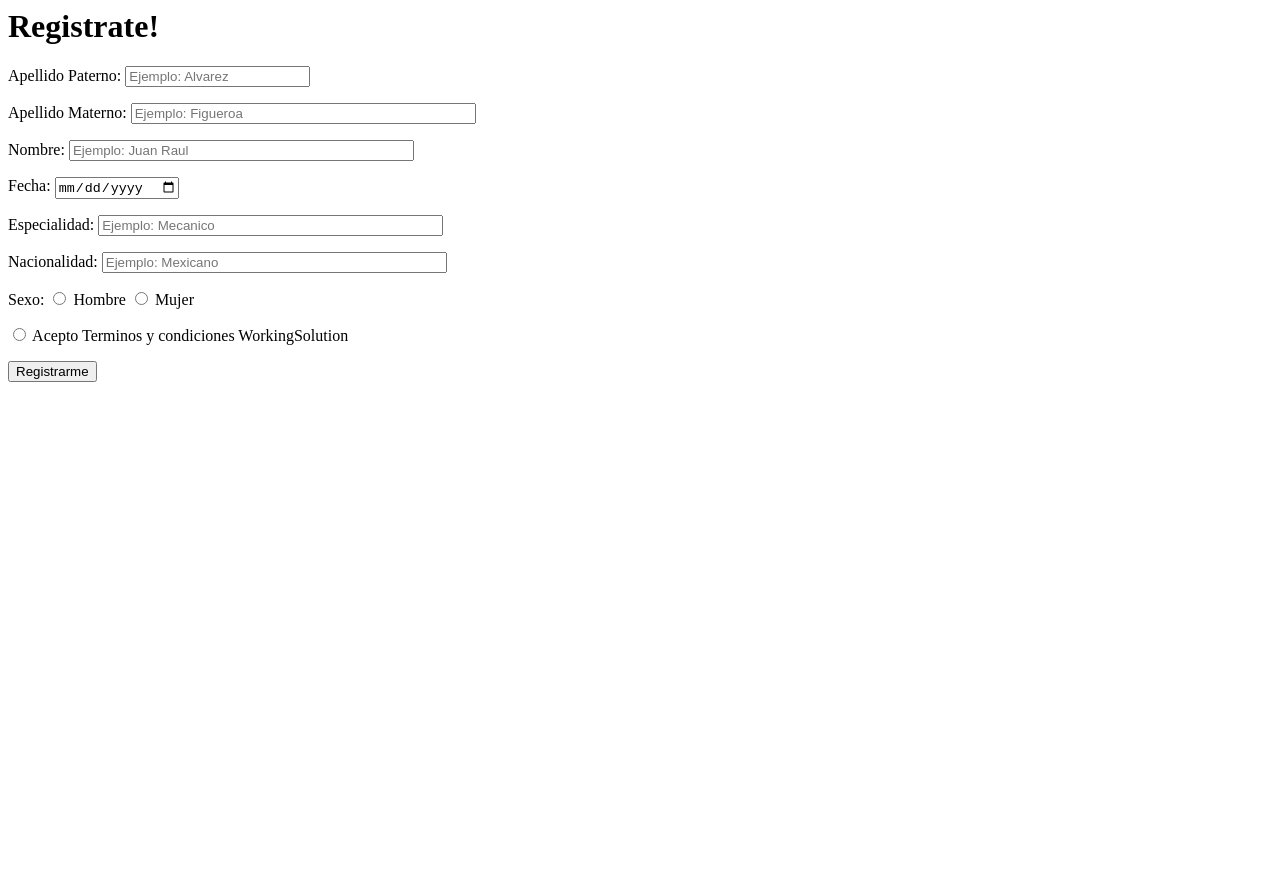
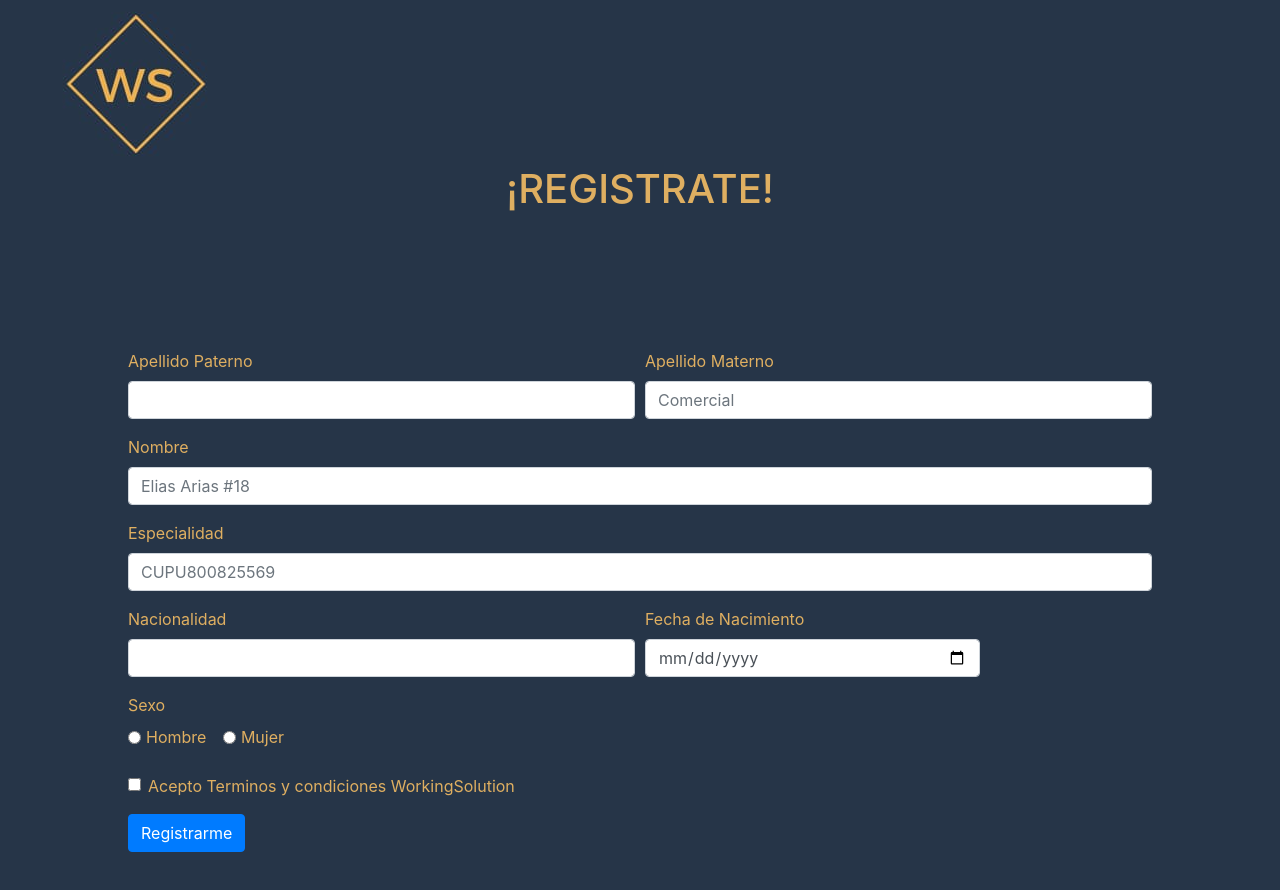
Before and after one commit to JoseGabino12/WorkingSolution, a plain HTML site: page registroPersona.html in a window 1280 px wide. Before the commit the page ends 800 px from the top, so only its background shows below. Drawn offline with nearby package versions, Linux system fonts and the light colour scheme.

Commit message:
Registros

```diff
--- a/css-home.css
+++ b/css-home.css
@@ -4,3 +4,18 @@
 .nav-mio{
     background-color: #DFAF61;
 }
+.registro-empresa{
+    padding: 10%;
+}
+.registro-titulo{
+    font-family: -apple-system, BlinkMacSystemFont, 'Segoe UI', Roboto, Oxygen, Ubuntu, Cantarell, 'Open Sans', 'Helvetica Neue', sans-serif;
+
+
+}
+.background-registro{
+    background-color: #263548;
+    color: #DFAF61;;
+}
+.registro-sexo{
+
+}
--- a/registroPersona.html
+++ b/registroPersona.html
@@ -2,35 +2,78 @@
 <head>
     <meta charset="UTF-8">
     <meta name="viewport" content="width=device-width, initial-scale=1.0">
+    <link rel="stylesheet" href="css-home.css">
+    <link rel="stylesheet" href="https://stackpath.bootstrapcdn.com/bootstrap/4.4.1/css/bootstrap.min.css" integrity="sha384-Vkoo8x4CGsO3+Hhxv8T/Q5PaXtkKtu6ug5TOeNV6gBiFeWPGFN9MuhOf23Q9Ifjh" crossorigin="anonymous">
     <title>Registrate</title>
 </head>
-<body>
 
-    <h1>Registrate!</h1>
+<body class="background-registro">
 
-    <p>Apellido Paterno: <input type="text" name="nombre" placeholder="Ejemplo: Alvarez"></p>
+    <div class="img-registro">
+    <img src="./Imagenes/logo.PNG" >
+        <center>
+            <h1 class="registro-titulo">¡REGISTRATE!</h1>
+        </center>
+    </div>
 
-    <p>Apellido Materno: <input type="text" name="apellidos" size="40" placeholder="Ejemplo: Figueroa"></p>
 
-    <p>Nombre: <input type="text" name="apellidos" size="40" placeholder="Ejemplo: Juan Raul"></p>
 
-    Fecha: <input type="date" name="fecha">
+    <form class="registro-empresa">
+        <div class="form-row">
+            <div class="form-group col-md-6">
+            <label for="inputEmail4">Apellido Paterno</label>
+            <input type="text" class="form-control" id="inputEmail4">
+            </div>
+            <div class="form-group col-md-6">
+            <label for="inputPassword4">Apellido Materno</label>
+            <input type="text" class="form-control" id="inputPassword4" placeholder="Comercial">
+            </div>
+        </div>
+        <div class="form-group">
+            <label for="inputAddress">Nombre</label>
+            <input type="text" class="form-control" id="inputAddress" placeholder="Elias Arias #18">
+        </div>
+        <div class="form-group">
+            <label for="inputAddress2">Especialidad</label>
+            <input type="text" class="form-control" id="inputAddress2" placeholder="CUPU800825569">
+        </div>
+        <div class="form-row">
+            <div class="form-group col-md-6">
+            <label for="inputCity">Nacionalidad</label>
+            <input type="text" class="form-control" id="inputCity">
+            </div>
+            <div class="form-group col-md-4">
+            <label for="inputState">Fecha de Nacimiento</label>
+            <input type="date" name="" id="" class="form-control">
+            </div>
+        </div>
 
-    <p>Especialidad: <input type="text" name="Especialidad" size="40" placeholder="Ejemplo: Mecanico"></p>
+        <div class="registro-sexo">
+            <label for="inputZip">Sexo </label><br>
+            <div class="form-check form-check-inline">
+                <input class="form-check-input" type="radio" name="inlineRadioOptions" id="inlineRadio1" value="option1">
+                <label class="form-check-label" for="inlineRadio1">Hombre</label>
+              </div>
+              <div class="form-check form-check-inline">
+                <input class="form-check-input" type="radio" name="inlineRadioOptions" id="inlineRadio2" value="option2">
+                <label class="form-check-label" for="inlineRadio2">Mujer</label>
+              </div>
+        </div><br>
 
-    <p>Nacionalidad: <input type="text" name="Nacionalidad" size="40" placeholder="Ejemplo: Mexicano"></p>
-
-    <p>Sexo:
-        <input type="radio" name="hm" value="h" required> Hombre
-        <input type="radio" name="hm" value="m" required> Mujer
-    </p>
-
-    <p>
-        <input type="radio" name="hm" value="h" required> Acepto Terminos y condiciones WorkingSolution
-    </p>
-
-    <input type="button" value="Registrarme">
+        <div class="form-group">
+            <div class="form-check">
+            <input class="form-check-input" type="checkbox" id="gridCheck">
+            <label class="form-check-label" for="gridCheck">
+                Acepto Terminos y condiciones WorkingSolution
+            </label>
+            </div>
+        </div>
+        <button type="submit" class="btn btn-primary">Registrarme</button>
+    </form>
 
 
 </body>
+<script src="https://code.jquery.com/jquery-3.4.1.slim.min.js" integrity="sha384-J6qa4849blE2+poT4WnyKhv5vZF5SrPo0iEjwBvKU7imGFAV0wwj1yYfoRSJoZ+n" crossorigin="anonymous"></script>
+<script src="https://cdn.jsdelivr.net/npm/popper.js@1.16.0/dist/umd/popper.min.js" integrity="sha384-Q6E9RHvbIyZFJoft+2mJbHaEWldlvI9IOYy5n3zV9zzTtmI3UksdQRVvoxMfooAo" crossorigin="anonymous"></script>
+<script src="https://stackpath.bootstrapcdn.com/bootstrap/4.4.1/js/bootstrap.min.js" integrity="sha384-wfSDF2E50Y2D1uUdj0O3uMBJnjuUD4Ih7YwaYd1iqfktj0Uod8GCExl3Og8ifwB6" crossorigin="anonymous"></script>
 </html>
```
Also changed, not shown: registroEmpresa.html (+59 -32 lines), Imagenes/logo.PNG (added).
